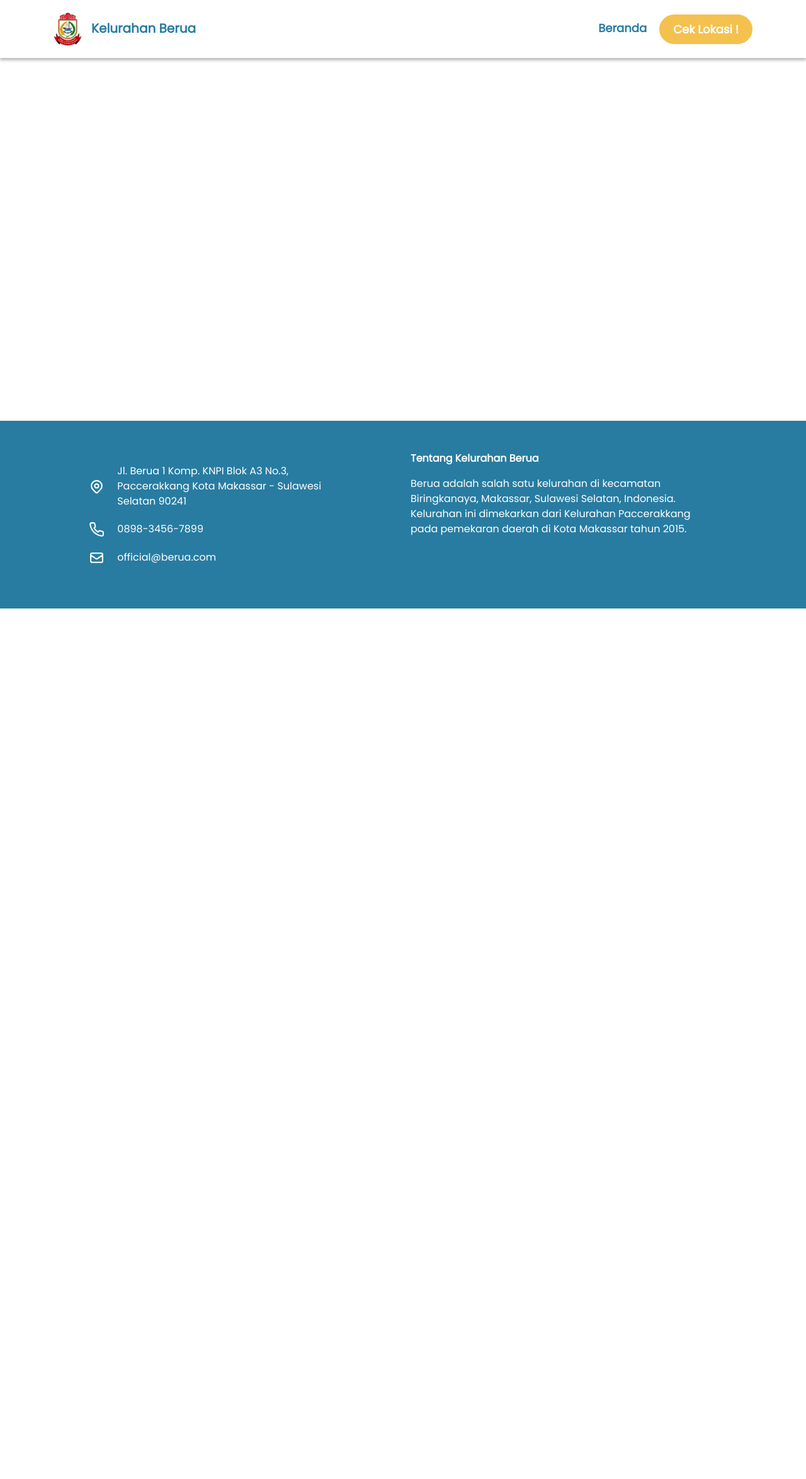
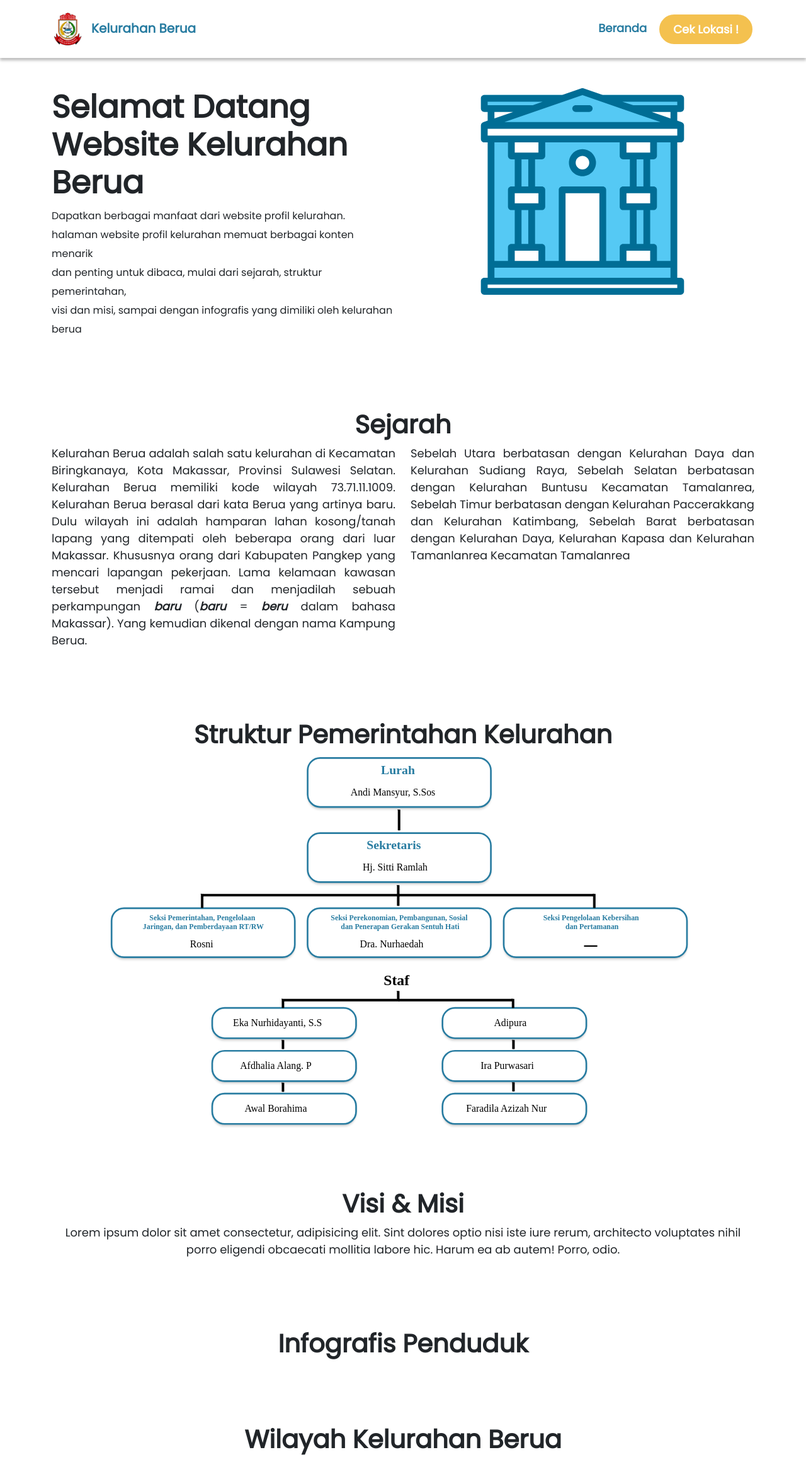
Before and after one commit to DwkLoki/profil-kelurahan-berua, a React (Create React App) app: page / in a window 1280 px wide. Shown: the top 2348 px of the page at 63% size. Before the commit the page ends 966 px from the top, so only its background shows below. Built offline with nearby package versions, Linux system fonts and the light colour scheme.

Commit message:
creating content

```diff
--- a/src/App.js
+++ b/src/App.js
@@ -1,10 +1,12 @@
 import TopNavbar from "./components/header/TopNavbar";
 import Footer from "./components/footer/Footer";
+import Content from "./components/content/Content";
 
 function App() {
   return (
     <div className="base App">
       <TopNavbar />
+      <Content />
       <br/>
       <br/>
       <br/>
--- /dev/null
+++ b/src/components/content/Content.jsx
@@ -0,0 +1,94 @@
+import "./content.scss";
+import kelurahanIcon from "../../assets/img/kelurahan-icon.svg";
+import strukturKel from "../../assets/img/struktur-organisasi.svg";
+
+const Content = () => {
+    return (
+        <div className="content container">
+            <div className="first-section row py-5">
+                <div className="first-section-left col-6 d-flex justify-content-center align-items-center">
+                    <div className="first-section-left-desc">
+                        <h1 style={{fontWeight: "bold", fontSize: "50px"}}>Selamat Datang <br/>
+                            Website Kelurahan Berua
+                        </h1>
+                        <p style={{lineHeight: "30px"}}>
+                            Dapatkan berbagai manfaat dari website profil kelurahan. <br/>
+                            halaman website profil kelurahan memuat berbagai konten menarik<br/>
+                            dan penting untuk dibaca, mulai dari sejarah, struktur pemerintahan,<br/>
+                            visi dan misi, sampai dengan infografis yang dimiliki oleh kelurahan berua<br/>
+                        </p>
+                    </div>
+                </div>
+                <div className="first-section-right col-6">
+                    <div className="first-section-right-img d-flex justify-content-center">
+                        <img src={kelurahanIcon} alt="kelurahan-berua-icon" style={{width: "60%"}}/>
+                    </div>
+                </div>
+            </div>
+
+            <div className="second-section py-5">
+                <div className="second-section-header">
+                    <h1 className="section-header">sejarah</h1>
+                </div>
+                <div className="second-section-content f18">
+                    <p className="row" style={{textAlign: "justify"}} >
+                        <div className="col-6">
+                            Kelurahan Berua adalah salah satu kelurahan di Kecamatan Biringkanaya, Kota Makassar, Provinsi Sulawesi Selatan.
+                            Kelurahan Berua memiliki kode wilayah 73.71.11.1009. Kelurahan Berua berasal dari kata Berua yang artinya baru.
+                            Dulu wilayah ini adalah hamparan lahan kosong/tanah lapang yang ditempati oleh beberapa orang dari luar Makassar.
+                            Khususnya orang dari Kabupaten Pangkep yang mencari lapangan pekerjaan.
+                            Lama kelamaan kawasan tersebut menjadi ramai dan menjadilah
+                            sebuah perkampungan <i><b>baru</b></i> (<i><b>baru</b></i> = <i><b>beru</b></i> dalam bahasa Makassar).
+                            Yang kemudian dikenal dengan nama Kampung Berua.
+                        </div>
+                        <div className="col-6">
+                            Sebelah Utara berbatasan dengan Kelurahan Daya dan Kelurahan Sudiang Raya,
+                            Sebelah Selatan berbatasan dengan Kelurahan Buntusu Kecamatan Tamalanrea,
+                            Sebelah Timur berbatasan dengan Kelurahan Paccerakkang dan Kelurahan Katimbang,
+                            Sebelah Barat berbatasan dengan Kelurahan Daya, Kelurahan Kapasa dan Kelurahan Tamanlanrea Kecamatan Tamalanrea
+                        </div>
+                    </p>
+                </div>
+            </div>
+
+            <div className="third-section py-5">
+                <div className="third-section-header">
+                    <h1 className="section-header">struktur pemerintahan kelurahan</h1>
+                </div>
+                <div className="third-section-content">
+                    <div className="third-section-img d-flex justify-content-center">
+                        <img src={strukturKel} alt="Struktur organisasi kelurahan" style={{maxWidth: "85%"}}/>
+                    </div>
+                </div>
+            </div>
+
+            <div className="fourth-section py-5">
+                <div className="fourth-section-header">
+                    <h1 className="section-header">visi & misi</h1>
+                </div>
+                <div className="fourth-section-content f18">
+                    <p style={{textAlign: "center"}} >
+                        Lorem ipsum dolor sit amet consectetur, adipisicing elit.
+                        Sint dolores optio nisi iste iure rerum, architecto
+                        voluptates nihil porro eligendi obcaecati mollitia labore hic.
+                        Harum ea ab autem! Porro, odio.
+                    </p>
+                </div>
+            </div>
+
+            <div className="fifth-section py-5">
+                <div className="fifth-section-header">
+                    <h1 className="section-header">infografis penduduk</h1>
+                </div>
+            </div>
+
+            <div className="sixth-section py-5">
+                <div className="sixth-section-header">
+                    <h1 className="section-header">wilayah kelurahan berua</h1>
+                </div>
+            </div>
+        </div>
+    )
+}
+
+export default Content
--- /dev/null
+++ b/src/components/content/content.scss
@@ -0,0 +1,12 @@
+@import "../../assets/scss/variables";
+
+.section-header {
+    font-weight: 900;
+    display: flex;
+    justify-content: center;
+    text-transform: capitalize;
+}
+
+.f18 {
+    font-size: 18px;
+}
```
Also changed, not shown: src/assets/img/kelurahan-icon.svg (added), src/assets/img/struktur-organisasi.svg (added).
